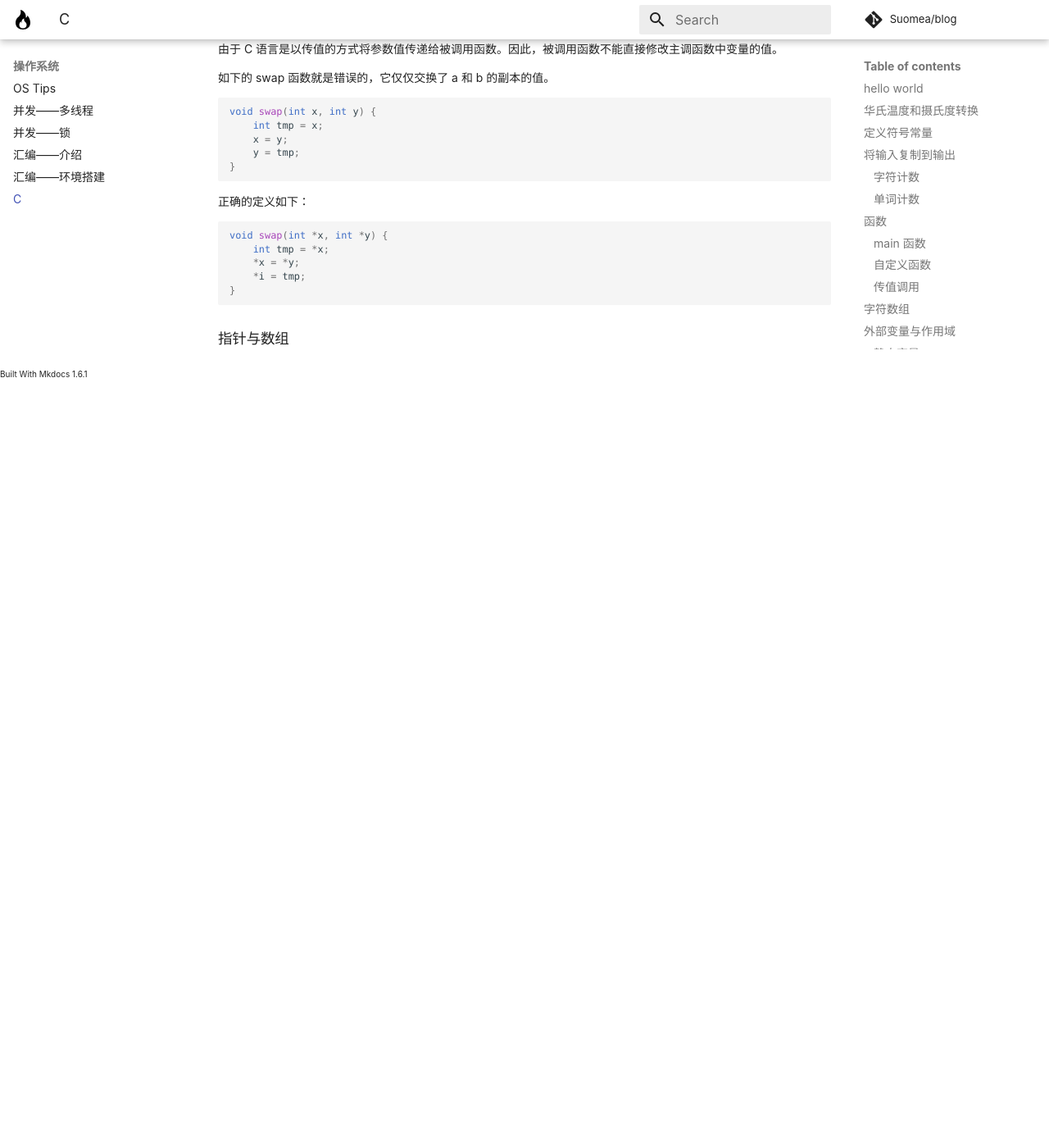
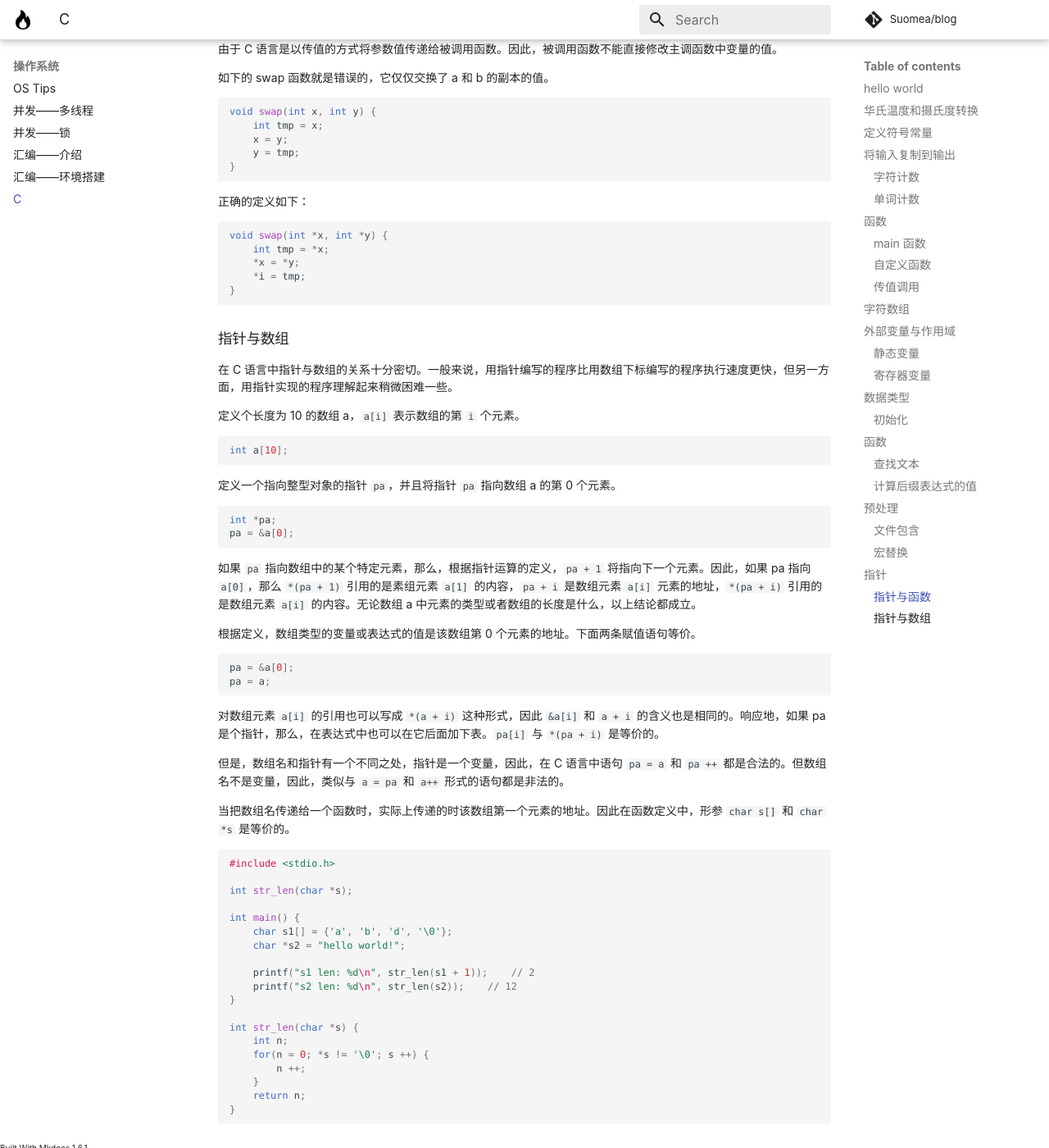
Before and after one commit to Suomea/blog, an MkDocs documentation site: the page built from docs/OS/C.md, in a window 1280 px wide and 1400 px high, scrolled down 14266 px. Shown: the whole window at 82% size. Built offline with MkDocs 1.6.1 and Material for MkDocs 9.7.7, drawn with Linux system fonts in a browser that asks for light colours; some web fonts are replaced; comment, search, counter and statistics services are not loaded; before the commit the page ends 14728 px from its top, so only the background shows below that.

Commit message:
更新 C 笔记，指针和数组的关系。

````diff
--- a/docs/OS/C.md
+++ b/docs/OS/C.md
@@ -764,3 +764,50 @@ void swap(int *x, int *y) {
 }
 ```
 ### 指针与数组
+在 C 语言中指针与数组的关系十分密切。一般来说，用指针编写的程序比用数组下标编写的程序执行速度更快，但另一方面，用指针实现的程序理解起来稍微困难一些。
+
+定义个长度为 10 的数组 a，`a[i]` 表示数组的第 `i` 个元素。
+```c
+int a[10];
+```
+
+定义一个指向整型对象的指针 `pa`，并且将指针 `pa` 指向数组 a 的第 0 个元素。
+```c
+int *pa;
+pa = &a[0];
+```
+
+如果 `pa` 指向数组中的某个特定元素，那么，根据指针运算的定义，`pa + 1` 将指向下一个元素。因此，如果 pa 指向 `a[0]`，那么 `*(pa + 1)` 引用的是素组元素 `a[1]` 的内容，`pa + i` 是数组元素 `a[i]` 元素的地址，`*(pa + i)` 引用的是数组元素 `a[i]` 的内容。无论数组 a 中元素的类型或者数组的长度是什么，以上结论都成立。
+
+根据定义，数组类型的变量或表达式的值是该数组第 0 个元素的地址。下面两条赋值语句等价。
+```c
+pa = &a[0];
+pa = a;
+```
+
+对数组元素 `a[i]` 的引用也可以写成 `*(a + i)` 这种形式，因此 `&a[i]` 和 `a + i` 的含义也是相同的。响应地，如果 pa 是个指针，那么，在表达式中也可以在它后面加下表。`pa[i]` 与 `*(pa + i)` 是等价的。
+
+但是，数组名和指针有一个不同之处，指针是一个变量，因此，在 C 语言中语句 `pa = a` 和 `pa ++` 都是合法的。但数组名不是变量，因此，类似与 `a = pa` 和 `a++` 形式的语句都是非法的。
+
+当把数组名传递给一个函数时，实际上传递的时该数组第一个元素的地址。因此在函数定义中，形参 `char s[]` 和 `char *s` 是等价的。
+```c
+#include <stdio.h>
+
+int str_len(char *s);
+
+int main() {
+    char s1[] = {'a', 'b', 'd', '\0'};
+    char *s2 = "hello world!";
+
+    printf("s1 len: %d\n", str_len(s1 + 1));    // 2
+    printf("s2 len: %d\n", str_len(s2));    // 12
+}
+
+int str_len(char *s) {
+    int n;
+    for(n = 0; *s != '\0'; s ++) {
+        n ++;
+    }
+    return n;
+}
+```
````
Also changed, not shown: 1 other file.
